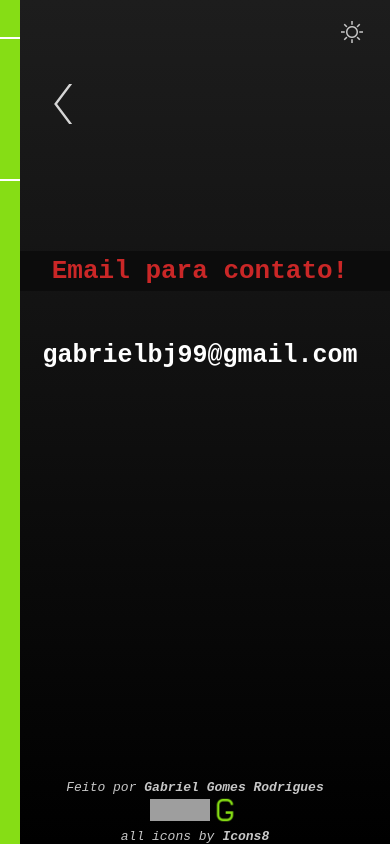
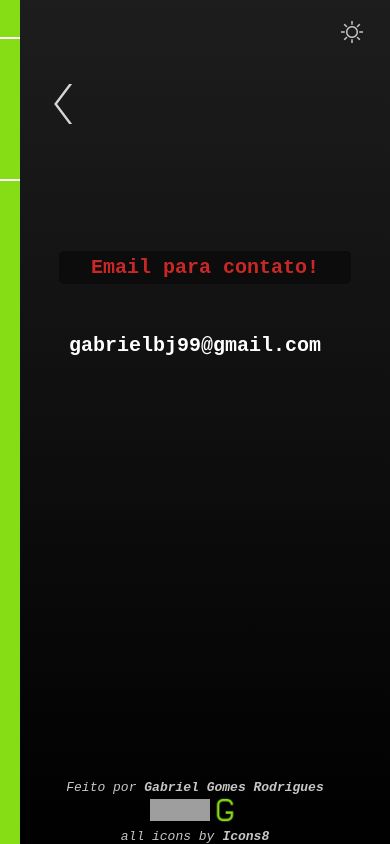
Before and after one commit to gabrielgr99/my-portfolio, a React (Create React App) app: page /contact in a window 390 px wide. Built offline with nearby package versions, Linux system fonts and the light colour scheme; grey boxes are pictures that could not be loaded.

Commit message:
Finaliza responsividade da pagina contact

```diff
--- a/src/pages/Contact.css
+++ b/src/pages/Contact.css
@@ -3,26 +3,37 @@
   flex-direction: column;
   align-items: center;
   margin: 70px auto 207px;
-  width: 400px;
+  width: 75%;
 }
 
-.construction h3 {
-  font-size: xx-large;
+.construction section h3 {
+  font-size: 26px;
   color: rgb(202, 39, 39);
   text-align: center;
-  padding: 5px 0;
+  padding: 5px 30px;
   margin-bottom: 50px;
+  margin-left: 20px;
   background-color: #0c0c0c;
-  width: 400px;
   border-radius: 5px;
 }
 
-.construction p {
-  text-align: justify;
+.construction section p {
+  text-align: center;
   font-size: 25px;
   color: #fff;
+  padding: 0 30px;
 }
 
-.construction-light p {
+.construction-light section p {
   color: #000;
 }
+
+@media screen and (max-width: 420px) {
+  .construction section h3 {
+    font-size: x-large;
+  }
+
+  .construction section p {
+    font-size: 20px;
+  }
+}
--- a/src/pages/Contact.jsx
+++ b/src/pages/Contact.jsx
@@ -6,8 +6,8 @@ export default function Contact({ value }) {
   return (
     <main>
       <Header value={ value } />
-      <article>
-        <section className={`construction construction-${ value }`}>
+      <article className={`construction construction-${ value }`}>
+        <section>
           <h3>Email para contato!</h3>
           <p><strong>gabrielbj99@gmail.com</strong></p>
         </section>
--- a/src/pages/Projects.css
+++ b/src/pages/Projects.css
@@ -2,6 +2,7 @@
   display: flex;
   justify-content: center;
   align-items: center;
+  margin-left: 20px;
 }
 
 .project-container {
```
